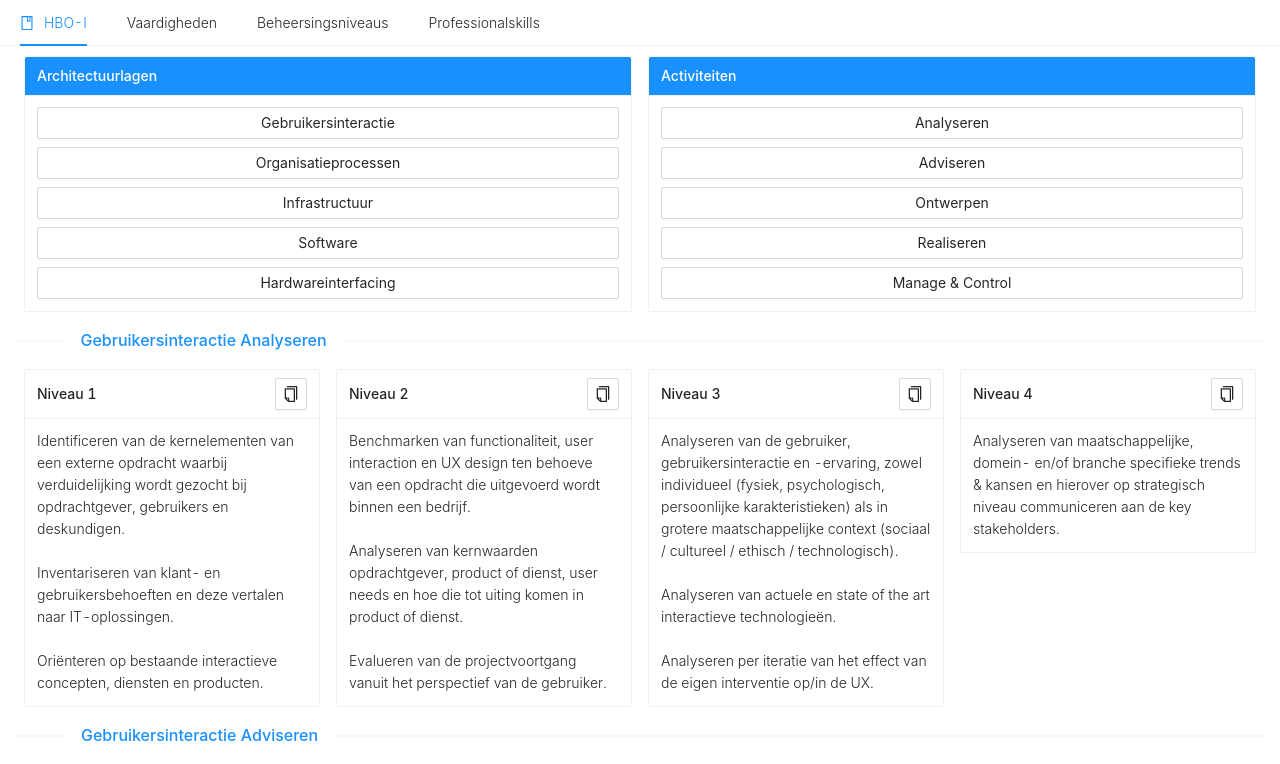
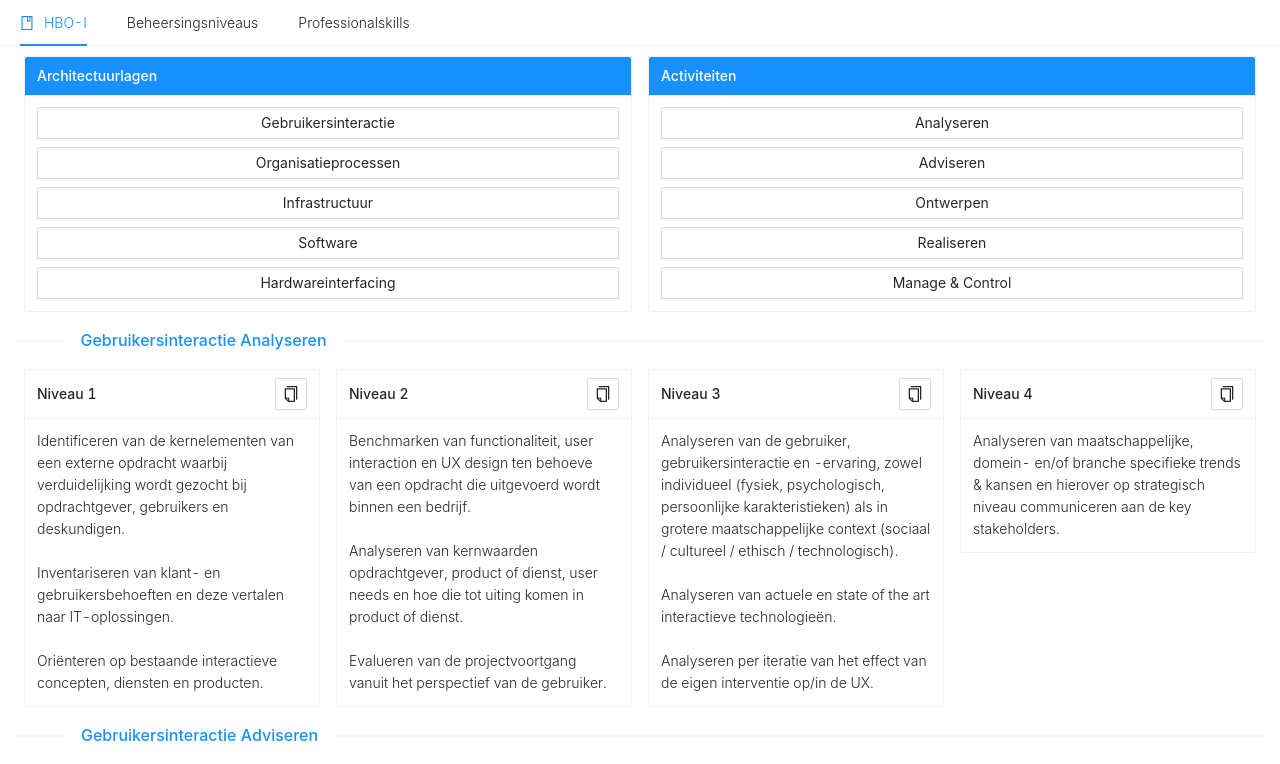
Before and after one commit to spark-156/leveling-education-framework, a React (Create React App) app in the folder frontend/: page / in a window 1280 px wide. Shown: the top 764 px of the page. Built offline with nearby package versions, Linux system fonts and the light colour scheme.

Commit message:
disable vaardigheden path

```diff
--- a/frontend/src/App.js
+++ b/frontend/src/App.js
@@ -24,9 +24,9 @@ function App() {
             <Route exact path="/">
               <Hboi />
             </Route>
-            <Route path='/vaardigheden'>
+            {/* <Route path='/vaardigheden'>
               <div>vaardigheden here</div>
-            </Route>
+            </Route> */}
             <Route path='/beheersingsniveaus'>
               <Beheersingsniveaus />
             </Route>
--- a/frontend/src/components/Navbar.jsx
+++ b/frontend/src/components/Navbar.jsx
@@ -13,11 +13,11 @@ export function Navbar() {
           HBO-I
         </Link>
       </Menu.Item>
-      <Menu.Item key="/vaardigheden">
+      {/* <Menu.Item key="/vaardigheden">
         <Link to='/vaardigheden'>
           Vaardigheden
         </Link>
-      </Menu.Item>
+      </Menu.Item> */}
       <Menu.Item key="/beheersingsniveaus">
         <Link to='/beheersingsniveaus'>
           Beheersingsniveaus
```
